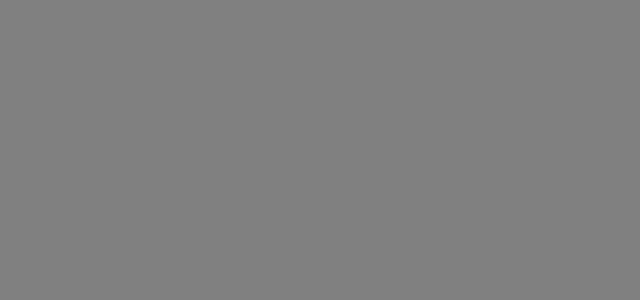
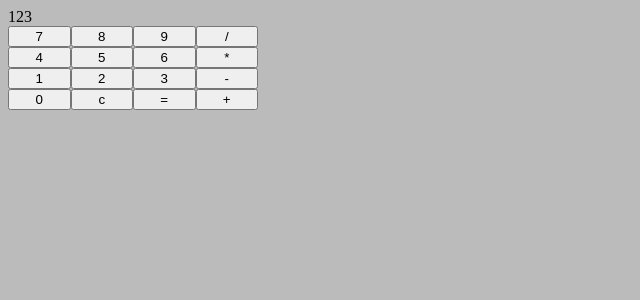
Before and after one commit to hampusvh/react-calculator, a React (Vite) app in the folder react-calculator/: page / in a window 1280 px wide. Shown: the top 300 px of the page, without its empty margins (0-640 px from the left). Built offline with nearby package versions, Linux system fonts and the light colour scheme.

Commit message:
basic button-grid layout

```diff
--- a/react-calculator/src/App.css
+++ b/react-calculator/src/App.css
@@ -1,3 +1,12 @@
 body {
-  background-color: grey;
+  background-color: rgb(187, 187, 187);
 }
+
+.calculator {
+  width: 250px;
+}
+
+.button-grid {
+  display: grid;
+  grid-template-columns: repeat(4, 1fr);
+}
--- a/react-calculator/src/components/Button.jsx
+++ b/react-calculator/src/components/Button.jsx
@@ -0,0 +1,5 @@
+function Button({ value }) {
+  return <button>{value}</button>;
+}
+
+export default Button;
--- a/react-calculator/src/components/ButtonGrid.jsx
+++ b/react-calculator/src/components/ButtonGrid.jsx
@@ -0,0 +1,26 @@
+import Button from "./Button";
+
+function ButtonGrid() {
+  return (
+    <div className="button-grid">
+      <Button value="7"></Button>
+      <Button value="8"></Button>
+      <Button value="9"></Button>
+      <Button value="/"></Button>
+      <Button value="4"></Button>
+      <Button value="5"></Button>
+      <Button value="6"></Button>
+      <Button value="*"></Button>
+      <Button value="1"></Button>
+      <Button value="2"></Button>
+      <Button value="3"></Button>
+      <Button value="-"></Button>
+      <Button value="0"></Button>
+      <Button value="c"></Button>
+      <Button value="="></Button>
+      <Button value="+"></Button>
+    </div>
+  );
+}
+
+export default ButtonGrid;
--- a/react-calculator/src/components/Calculator.jsx
+++ b/react-calculator/src/components/Calculator.jsx
@@ -1,5 +1,15 @@
+import "../App.css";
+
+import Display from "./Display";
+import ButtonGrid from "./ButtonGrid";
+
 function Calculator() {
-  return <div className="calc-container"></div>;
+  return (
+    <div className="calculator">
+      <Display />
+      <ButtonGrid />
+    </div>
+  );
 }
 
 export default Calculator;
--- a/react-calculator/src/components/Display.jsx
+++ b/react-calculator/src/components/Display.jsx
@@ -0,0 +1,5 @@
+function Display() {
+  return <div className="display">123</div>;
+}
+
+export default Display;
```
